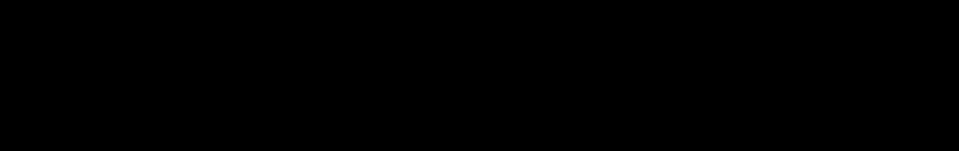
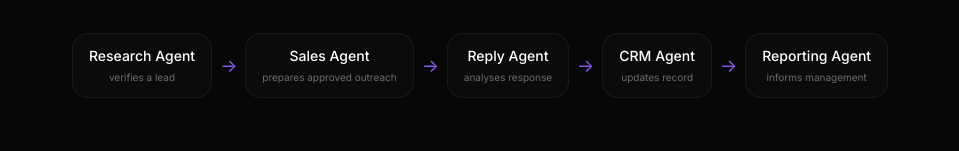
Before and after one commit to Omar-Abuzaid-stack/ai-handles-web, a React (Vite) app: page / in a window 1280 px wide. Shown: the part 4661-4812 px from the top of the page, without its empty margins (160-1119 px from the left). Built offline with nearby package versions, Linux system fonts and the light colour scheme; no server answers; the database is empty.

Commit message:
fix: reorder sections to match spec, add filters, industries quote, workflow text

```diff
--- a/src/App.tsx
+++ b/src/App.tsx
@@ -9,10 +9,10 @@ import { brand } from '@/data';
 
 // Lazy-load below-the-fold sections for code splitting
 const DemoVideo = lazy(() => import('@/sections/DemoVideo'));
-const Philosophy = lazy(() => import('@/sections/Philosophy'));
 const Capabilities = lazy(() => import('@/sections/Capabilities'));
 const AIWorkforce = lazy(() => import('@/sections/AIWorkforce'));
 const AgentCollaboration = lazy(() => import('@/sections/AgentCollaboration'));
+const Philosophy = lazy(() => import('@/sections/Philosophy'));
 const Integrations = lazy(() => import('@/sections/Integrations'));
 const WhoWeWorkWith = lazy(() => import('@/sections/WhoWeWorkWith'));
 const WorkShowcase = lazy(() => import('@/sections/WorkShowcase'));
@@ -67,11 +67,11 @@ function AppContent() {
       {/* 1. Hero */}
       <Hero />
 
-      {/* 2. Agency Introduction */}
+      {/* 2. About AI Handle */}
       <AgencyIntro />
 
       <Suspense fallback={null}>
-      {/* 3. Featured Demo Video */}
+      {/* 3. System demonstration video */}
       <DemoVideo
         videoUrl={brand.video.src}
         posterImage="/brand/ai-handle-logo.png"
@@ -79,40 +79,40 @@ function AppContent() {
         description={brand.video.description}
       />
 
-      {/* 4. Main AI Philosophy */}
+      {/* 4. What AI Handle builds */}
+      <Capabilities />
+
+      {/* 5. AI Workforce */}
+      <AIWorkforce robots={robots} />
+
+      {/* 6. How agents collaborate */}
+      <AgentCollaboration />
+
+      {/* 7. AI agent versus automation */}
       <Philosophy />
 
-      {/* 5. Services */}
-      <Capabilities />
-
-      {/* 6. AI Workforce */}
-      <AIWorkforce robots={robots} />
-
-      {/* 7. Agent Collaboration */}
-      <AgentCollaboration />
-
-      {/* 8. Connected Platforms */}
+      {/* 8. Connected platforms */}
       <Integrations />
 
       {/* 9. Industries */}
       <WhoWeWorkWith />
 
-      {/* 10. Client Showcase */}
+      {/* 10. Selected client work */}
       <WorkShowcase />
 
-      {/* 11. Human Control and Security */}
+      {/* 11. Human control and security + 12. AI Handle Aegis */}
       <SafetyCentre />
 
-      {/* 12. Team */}
+      {/* 13. Team */}
       <Founder />
 
-      {/* 13. Gulf Coverage */}
+      {/* 14. UAE, Gulf, and global coverage */}
       <About />
 
-      {/* 14. Final CTA */}
+      {/* 15. Contact and QR codes */}
       <RooftopCTA />
 
-      {/* Footer */}
+      {/* 16. Footer */}
       <Footer />
       </Suspense>
       <ChatBot />
--- a/src/sections/AgentCollaboration.tsx
+++ b/src/sections/AgentCollaboration.tsx
@@ -12,7 +12,7 @@ export default function AgentCollaboration() {
         <div className="flex flex-wrap justify-center items-center gap-3 md:gap-2 max-w-5xl mx-auto animate-item">
           {[
             { name: 'Research Agent', desc: 'verifies a lead' },
-            { name: 'Sales Agent', desc: 'prepares outreach' },
+            { name: 'Sales Agent', desc: 'prepares approved outreach' },
             { name: 'Reply Agent', desc: 'analyses response' },
             { name: 'CRM Agent', desc: 'updates record' },
             { name: 'Reporting Agent', desc: 'informs management' },
--- a/src/sections/WhoWeWorkWith.tsx
+++ b/src/sections/WhoWeWorkWith.tsx
@@ -58,6 +58,10 @@ export default function WhoWeWorkWith() {
             </span>
           ))}
         </div>
+
+        <p className="body-text text-center mt-12 max-w-xl mx-auto animate-item">
+          Based in the UAE. Supporting businesses across the Gulf and globally.
+        </p>
       </div>
     </section>
   );
```
